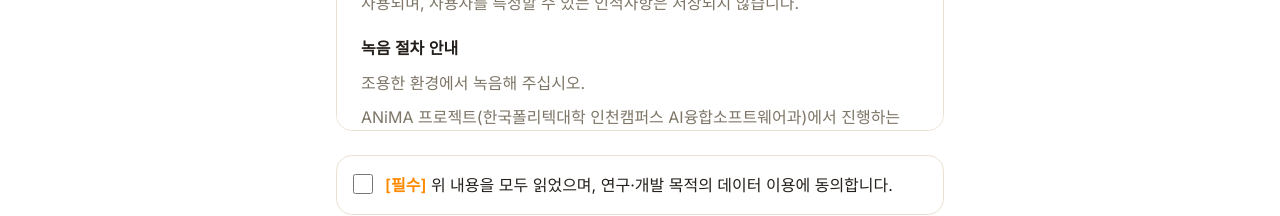
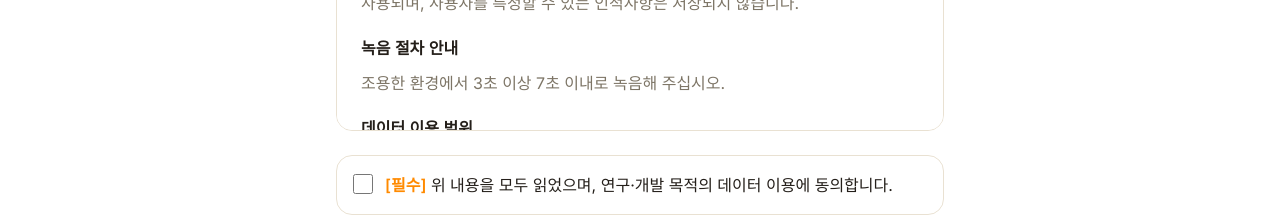
Before and after one commit to sagejeong/anima-site, a Next.js app: page /signup in a window 1280 px wide. Shown: the part 653-869 px from the top of the page. Built offline with nearby package versions, Linux system fonts and the light colour scheme; no server answers; a web font is replaced by a local one.

Commit message:
회원가입 동의문에서 소속 문장 삭제, 녹음 시간 안내를 3~7초로 수정

```diff
--- a/components/signup/ConsentStep.tsx
+++ b/components/signup/ConsentStep.tsx
@@ -46,11 +46,7 @@ export default function ConsentStep({
         <section>
           <h3 className="font-semibold text-ink">녹음 절차 안내</h3>
           <p className="mt-2">
-            조용한 환경에서 녹음해 주십시오.
-          </p>
-          <p className="mt-2">
-            ANiMA 프로젝트(한국폴리텍대학 인천캠퍼스 AI융합소프트웨어과)에서
-            진행하는 연구입니다.
+            조용한 환경에서 3초 이상 7초 이내로 녹음해 주십시오.
           </p>
         </section>
 
```
